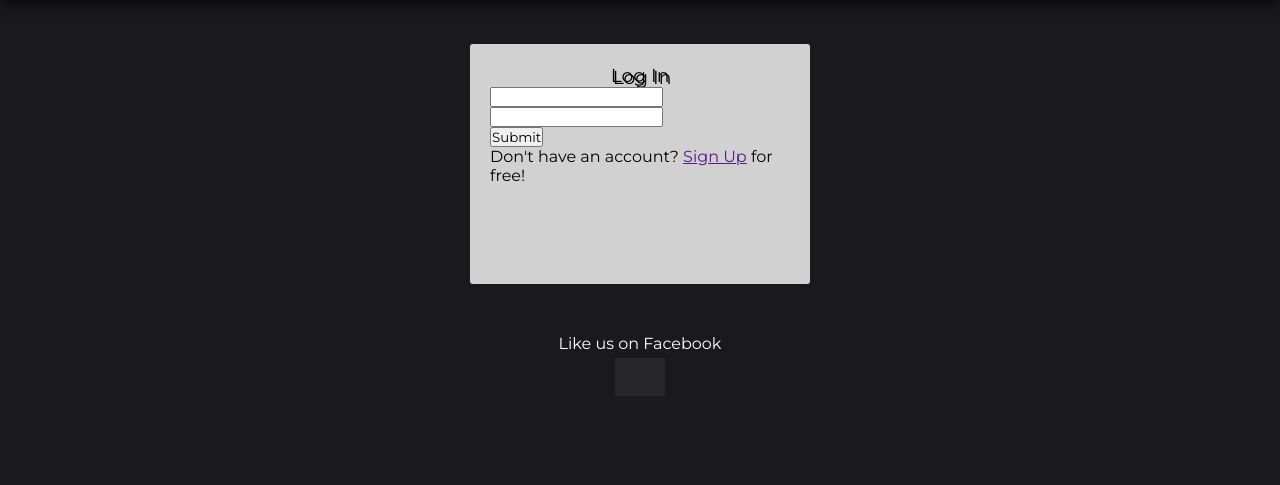
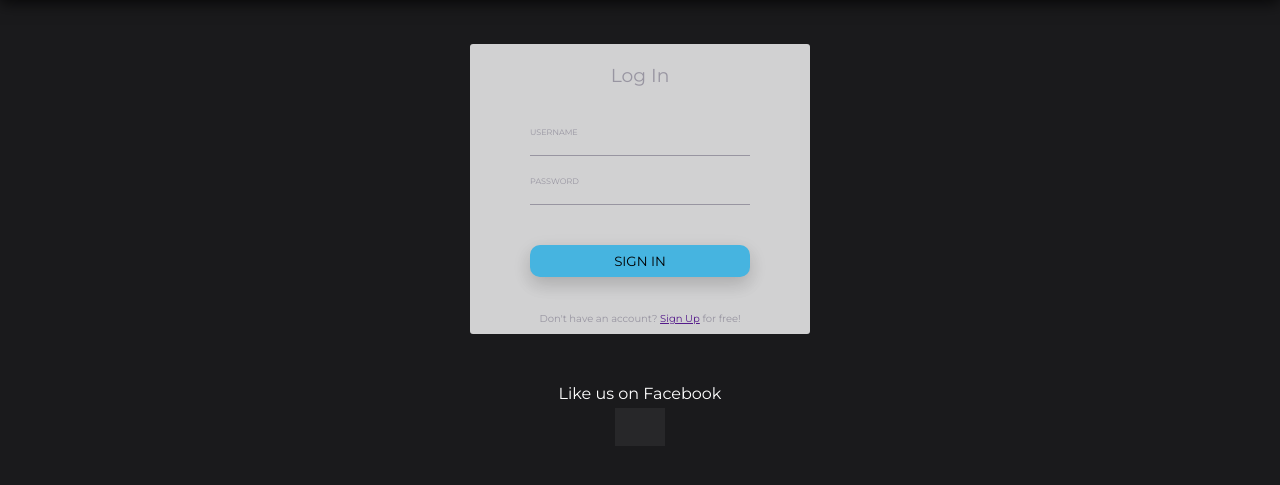
Before and after one commit to duvan094/PHPproject, a PHP site: page /login.php in a window 1280 px wide. Shown: the part 66-551 px from the top of the page. Run offline with PHP 8.4, Linux system fonts and the light colour scheme; grey boxes are pictures that could not be loaded.

Commit message:
Done login pop up

```diff
--- a/login.php
+++ b/login.php
@@ -8,12 +8,14 @@
 	<h3>Log In</h3>
 
 	<form>
-		<input type="text" name="username"> <br>
-		<input type="password" name="password"> <br>
-		<input type="submit" name="SIGN IN">
+		<p>USERNAME</p>
+		<input id="forminput" type="text" name="username"> <br>
+		<p>PASSWORD</p>
+		<input id="forminput" type="password" name="password"> <br>
+		<input id="submit" type="submit" name="SIGN IN" value="SIGN IN">
 	</form>
 
-	<p>Don't have an account? <a href="">Sign Up</a> for free!</p>
+	<p id="formp">Don't have an account? <a href="">Sign Up</a> for free!</p>
 
 </div>
 
--- a/main.css
+++ b/main.css
@@ -209,16 +209,61 @@ main>#user>a:hover{
 
 #logincontainer {
 	max-width: 300px;
-	height: 200px;
+	height: 250px;
 	background:rgba(255,255,255, 0.8);
 	border-radius: 3px;
 	margin: auto;
 	padding: 20px;
 }
 
-#logincontainer p,#logincontainer h3 {
+#logincontainer p, #logincontainer h3 {
 	color: black;
+	text-shadow: none;
+	color: #9895A1;
 }
+
+#logincontainer form {
+	display: block;
+	margin: 20px 40px;
+}
+
+#logincontainer form p {
+	font-size: 8px;
+	padding-top: 20px;
+}
+
+#logincontainer #forminput {
+	border: none;
+	border-bottom: 1px solid #9895A1;
+	background-color: transparent;
+	width: 220px;
+}
+
+#logincontainer #submit {
+	width: 220px;
+	margin-top: 40px;
+	border: none;
+	background-color: #46B4E0;
+	padding: 8px;
+	border-radius: 10px;
+	box-shadow: 0 8px 16px 0 rgba(0,0,0,0.1), 0 6px 20px 0 rgba(0,0,0,0.09);
+}
+
+#logincontainer #forminput:focus {
+	outline: 0;
+}
+
+#logincontainer #submit:focus {
+	outline: 0;
+}
+
+#logincontainer #formp {
+	font-size: 10px;
+	text-align: center;
+	padding-top: 15px;
+}
+
+
 
 /* LOGIN IN POP UP -END */
 
```
Also changed, not shown: profil.php (renamed from useraccount.php).
